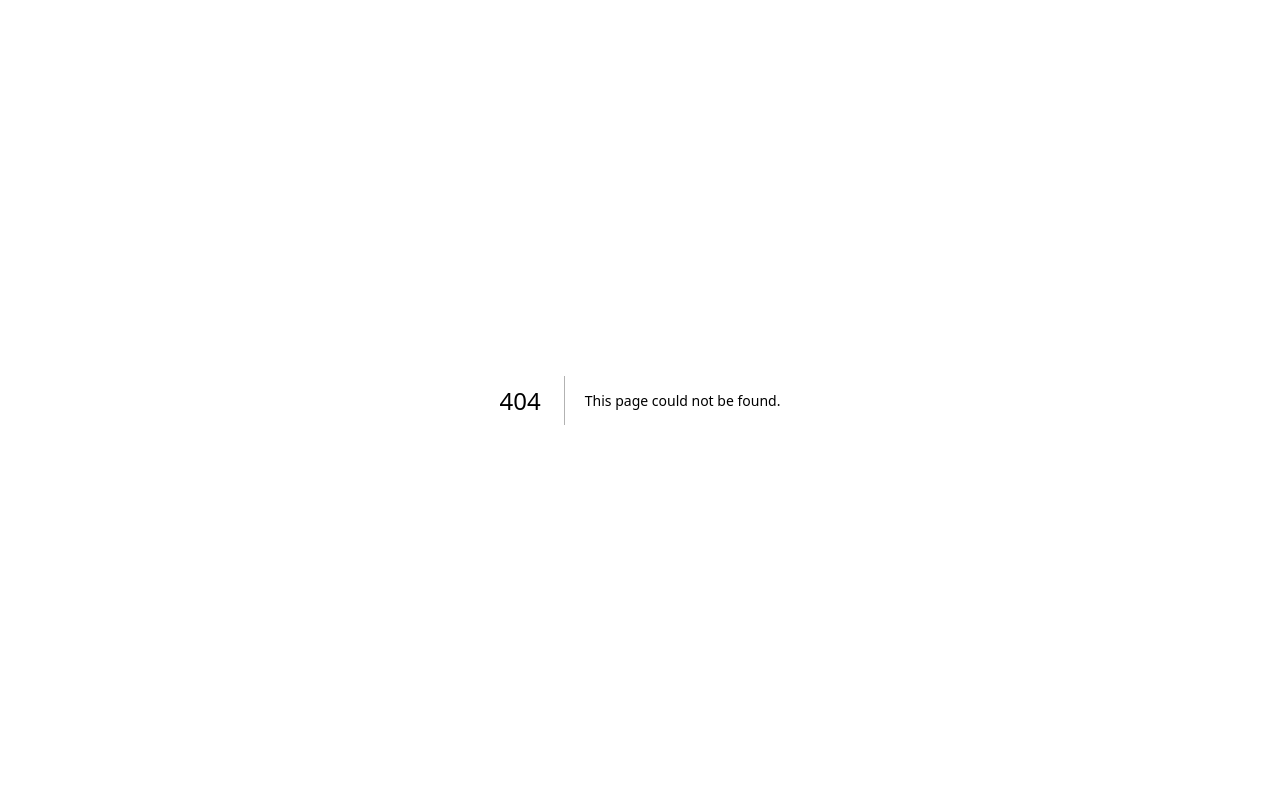
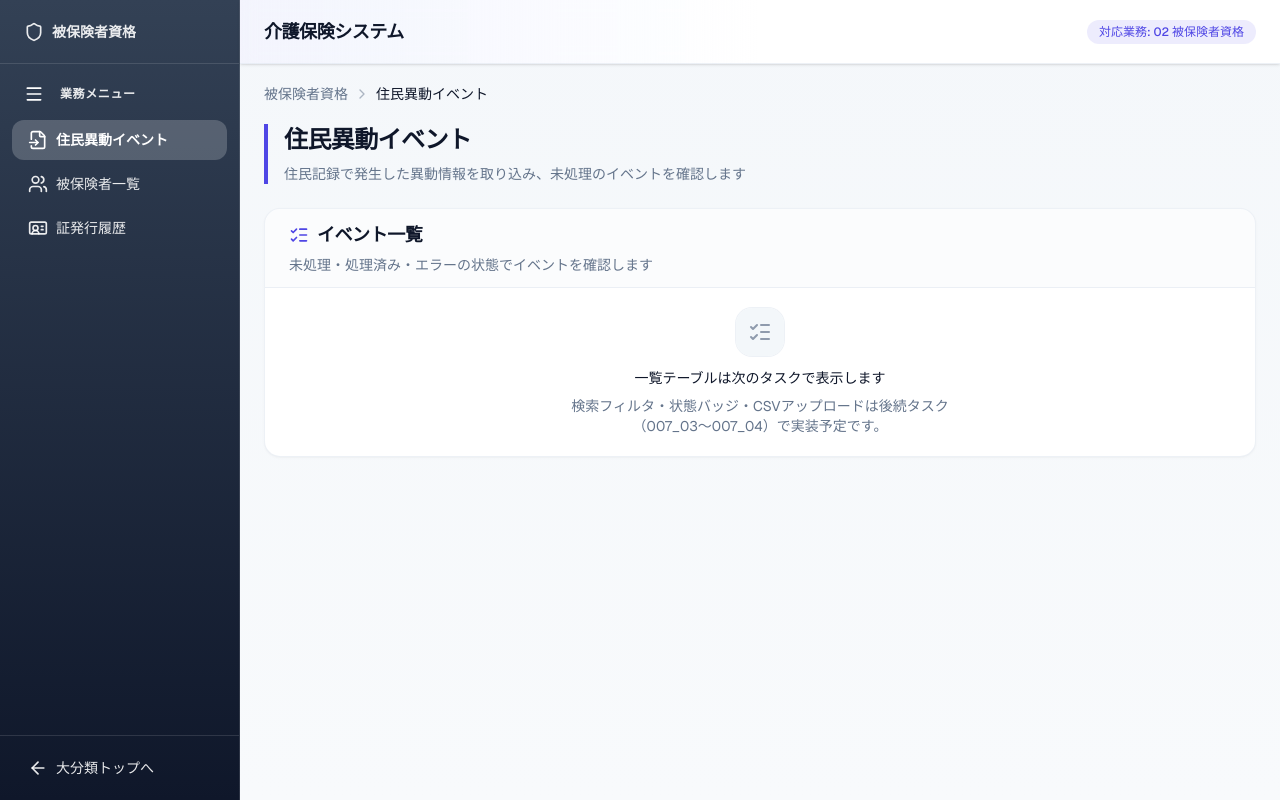
Before and after one commit to yoshihub/care-system, a Next.js app in the folder frontend/: page /qualification/resident-change-events in a window 1280 px wide. Before the commit this address had no page. Built offline with nearby package versions, Linux system fonts and the light colour scheme.

Commit message:
住民異動イベントページを新規作成し、ナビゲーションに異動イベントの説明を追加。標準仕様ID表示をタイトルに変更。

```diff
--- a/frontend/app/qualification/page.tsx
+++ b/frontend/app/qualification/page.tsx
@@ -26,6 +26,8 @@ export default function QualificationDashboardPage() {
       <div className="grid grid-cols-1 gap-4 sm:grid-cols-2 lg:grid-cols-3">
         {QUALIFICATION_NAV_ITEMS.map((item) => {
           const Icon = item.icon;
+          const isResidentChange =
+            item.href === "/qualification/resident-change-events";
           return (
             <Link key={item.href} href={item.href} className="group block">
               <Card className="relative h-full transition-all hover:-translate-y-0.5 hover:border-primary/30 hover:shadow-lg hover:shadow-primary/5">
@@ -38,9 +40,15 @@ export default function QualificationDashboardPage() {
                   </div>
                   <CardTitle className="text-base">{item.label}</CardTitle>
                   <CardDescription>
-                    <span className="inline-flex rounded-full bg-muted px-2 py-0.5 text-xs">
-                      準備中（後続タスクで実装）
-                    </span>
+                    {isResidentChange ? (
+                      <span className="text-muted-foreground">
+                        異動イベントの取込と一覧確認
+                      </span>
+                    ) : (
+                      <span className="inline-flex rounded-full bg-muted px-2 py-0.5 text-xs">
+                        準備中（後続タスクで実装）
+                      </span>
+                    )}
                   </CardDescription>
                 </CardHeader>
               </Card>
--- /dev/null
+++ b/frontend/app/qualification/resident-change-events/page.tsx
@@ -0,0 +1,65 @@
+import Link from "next/link";
+import { ChevronRight, ListChecks } from "lucide-react";
+
+import {
+  Card,
+  CardContent,
+  CardDescription,
+  CardHeader,
+  CardTitle,
+} from "@/components/ui/card";
+import { QUALIFICATION_DASHBOARD_HREF } from "@/components/layout/nav-items";
+
+/**
+ * 住民異動イベント一覧/取込（SCR-01）の画面枠。
+ * 一覧テーブル・CSVアップロード・手入力フォームは後続タスクで実装する。
+ */
+export default function ResidentChangeEventsPage() {
+  return (
+    <div className="mx-auto w-full max-w-5xl -mt-1">
+      <nav
+        className="mb-5 flex items-center gap-1.5 text-sm text-muted-foreground"
+        aria-label="パンくず"
+      >
+        <Link
+          href={QUALIFICATION_DASHBOARD_HREF}
+          className="transition-colors hover:text-primary"
+        >
+          被保険者資格
+        </Link>
+        <ChevronRight className="size-4 shrink-0 opacity-50" aria-hidden />
+        <span className="font-medium text-foreground">住民異動イベント</span>
+      </nav>
+
+      <header className="mt-2 mb-6 border-l-4 border-primary pl-4">
+        <h1 className="text-2xl font-bold tracking-tight">住民異動イベント</h1>
+        <p className="mt-2 text-sm text-muted-foreground">
+          住民記録で発生した異動情報を取り込み、未処理のイベントを確認します
+        </p>
+      </header>
+
+      <Card className="overflow-hidden border-border/60 shadow-sm">
+        <CardHeader className="border-b border-border/60 bg-muted/30 px-6 py-3">
+          <div className="flex items-center gap-2">
+            <ListChecks className="size-5 text-primary" />
+            <CardTitle className="text-lg">イベント一覧</CardTitle>
+          </div>
+          <CardDescription>
+            未処理・処理済み・エラーの状態でイベントを確認します
+          </CardDescription>
+        </CardHeader>
+        <CardContent className="flex flex-col items-center px-6 py-5 text-center">
+          <div className="mb-3 flex size-12 items-center justify-center rounded-xl bg-muted/80 ring-1 ring-border/60">
+            <ListChecks className="size-6 text-muted-foreground/70" />
+          </div>
+          <p className="text-sm font-medium text-foreground">
+            一覧テーブルは次のタスクで表示します
+          </p>
+          <p className="mt-2 max-w-sm text-sm text-muted-foreground">
+            検索フィルタ・状態バッジ・CSVアップロードは後続タスク（007_03〜007_04）で実装予定です。
+          </p>
+        </CardContent>
+      </Card>
+    </div>
+  );
+}
```
Also changed, not shown: 1 other file (tests, documents, lock files or other folders).
